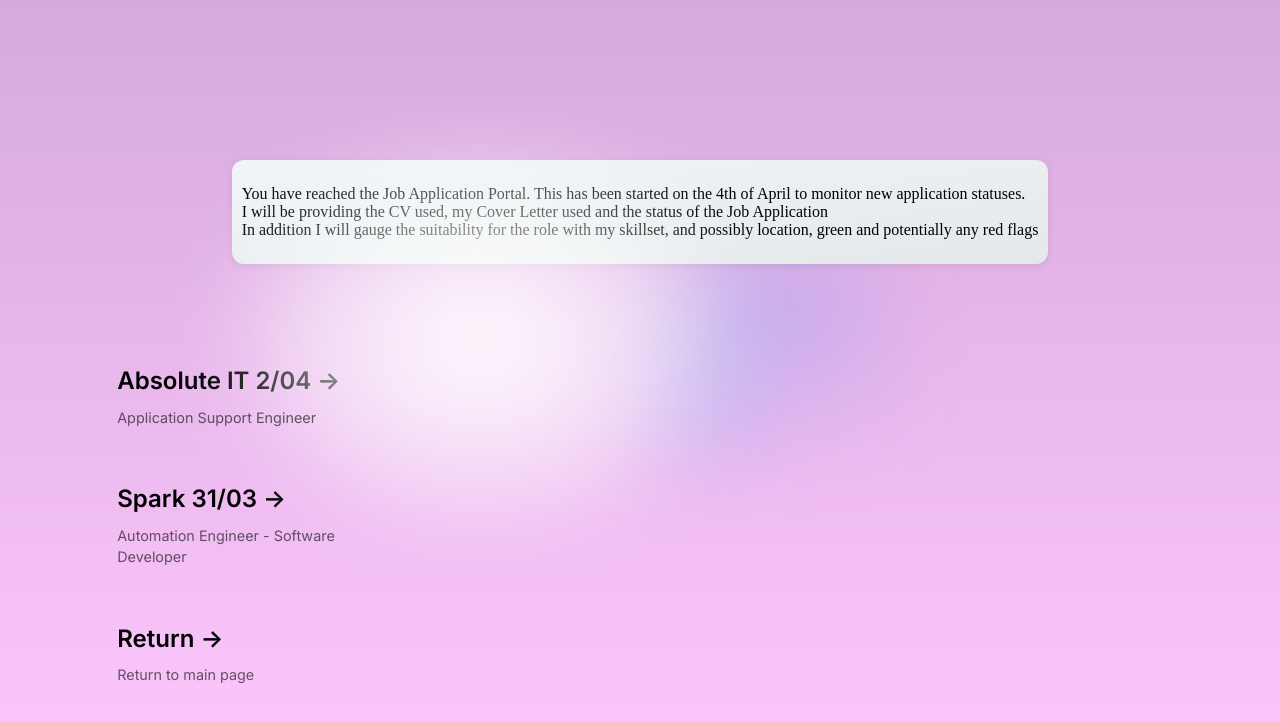
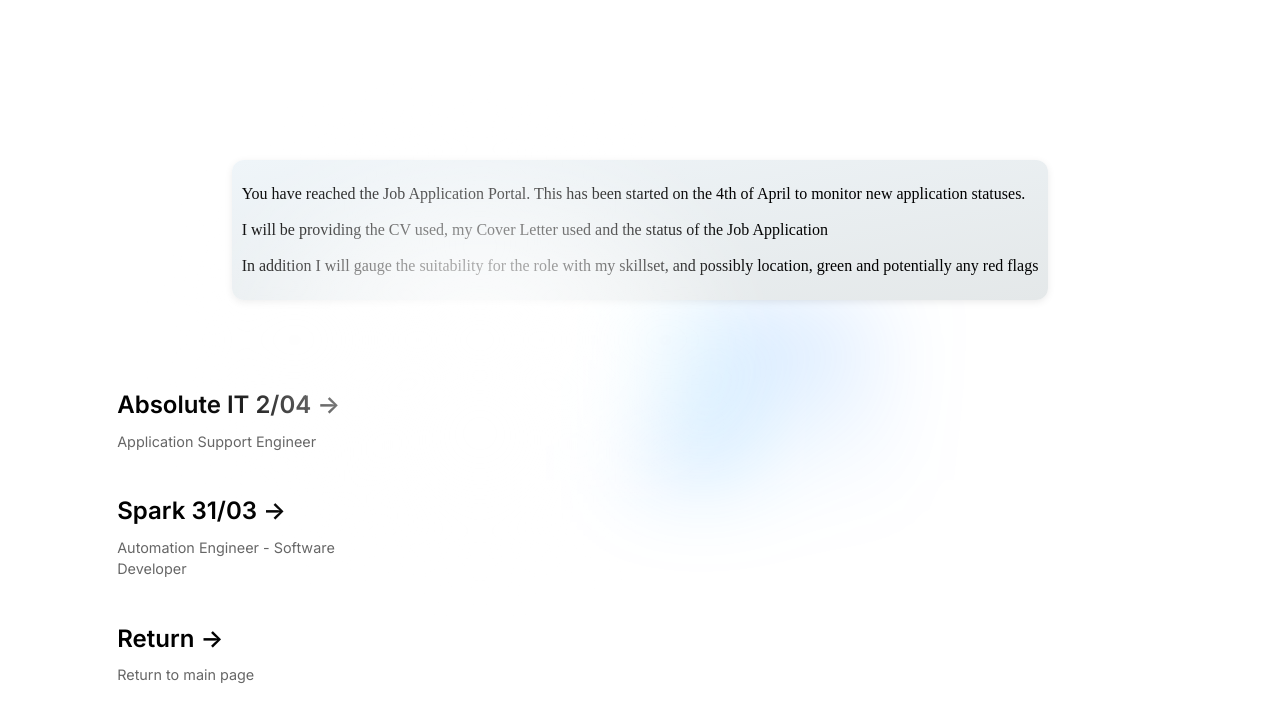
Before and after one commit to tribubb/tribubb.github.io, a Next.js app: page /JobApplications/CVCLJA928354 in a window 1280 px wide. Shown: the top 722 px of the page. Built offline with nearby package versions, Linux system fonts and the light colour scheme.

Commit message:
animating background colour

```diff
--- a/src/pages/BubbRTS/bubbRTSLanding.tsx
+++ b/src/pages/BubbRTS/bubbRTSLanding.tsx
@@ -17,8 +17,8 @@
       <main className={styles.main}>
           <div className={styles.center}>
               <div className={styles.basicBorder}>
-                  <p>BubbRTS is a Real Time Strategy game being developed for PC.</p>
-                  <p>In BubbRTS, you build a base, accumulate resources and survive waves of opponents, developing technology and your society to combat invasion.</p>
+                  <p>BubbRTS is a Real Time Strategy game being developed for PC.</p> <br/>
+                  <p>In BubbRTS, you build a base, accumulate resources and survive waves of opponents, developing technology and your society to combat invasion.</p><br/>
                   <p>New updates are being posted every second Thursday night with a list of additions, check Friday for the new version.</p>
               </div>
           </div>
--- a/src/pages/JobApplications/CVCLJA928354.tsx
+++ b/src/pages/JobApplications/CVCLJA928354.tsx
@@ -18,8 +18,8 @@
 
         <div className={styles.center}>
             <div className={styles.basicBorder}>
-	            <p>You have reached the Job Application Portal. This has been started on the 4th of April to monitor new application statuses.</p>
-	            <p>I will be providing the CV used, my Cover Letter used and the status of the Job Application</p>
+                <p>You have reached the Job Application Portal. This has been started on the 4th of April to monitor new application statuses.</p><br/>
+                <p>I will be providing the CV used, my Cover Letter used and the status of the Job Application</p><br/>
                 <p>In addition I will gauge the suitability for the role with my skillset, and possibly location, green and potentially any red flags</p>
             </div>
         </div>
--- a/src/pages/otherprojects.tsx
+++ b/src/pages/otherprojects.tsx
@@ -21,7 +21,7 @@
 
               <div className={styles.grid}>
                   <a
-                      href="https://www.dropbox.com/s/eztq16h55datn6r/clay-tablet-extended-clipboard.zip?dl=0"
+                      href="https://chrome.google.com/webstore/detail/clay-tablet-extended-clip/fbhocoeaipopfeeflnemkbehpmkeicla?hl=en&authuser=0"
                       className={styles.card}
                       target="_blank"
                   >
--- a/src/styles/globals.css
+++ b/src/styles/globals.css
@@ -86,13 +86,32 @@
 }
 
 body {
-  color: rgb(var(--foreground-rgb));
-  background: linear-gradient(
-      to bottom,
-      transparent,
-      rgb(var(--background-end-rgb))
-    )
-    rgb(var(--background-start-rgb));
+    color: rgb(var(--foreground-rgb));
+    background: linear-gradient( to bottom, rgb(var(--background-start-rgb1)), rgb(var(--background-end-rgb1)), rgb(var(--background-start-rgb2)), rgb(var(--background-end-rgb2)) );
+    background-size: 400% 400%;
+    animation: color-change 15s infinite;
+}
+
+@keyframes color-change {
+    0% {
+        background-position: 0 0;
+    }
+
+    25% {
+        background-position: 100% 0;
+    }
+
+    50% {
+        background-position: 100% 100%;
+    }
+
+    75% {
+        background-position: 0 100%;
+    }
+
+    100% {
+        background-position: 0 0;
+    }
 }
 
 a {
```
